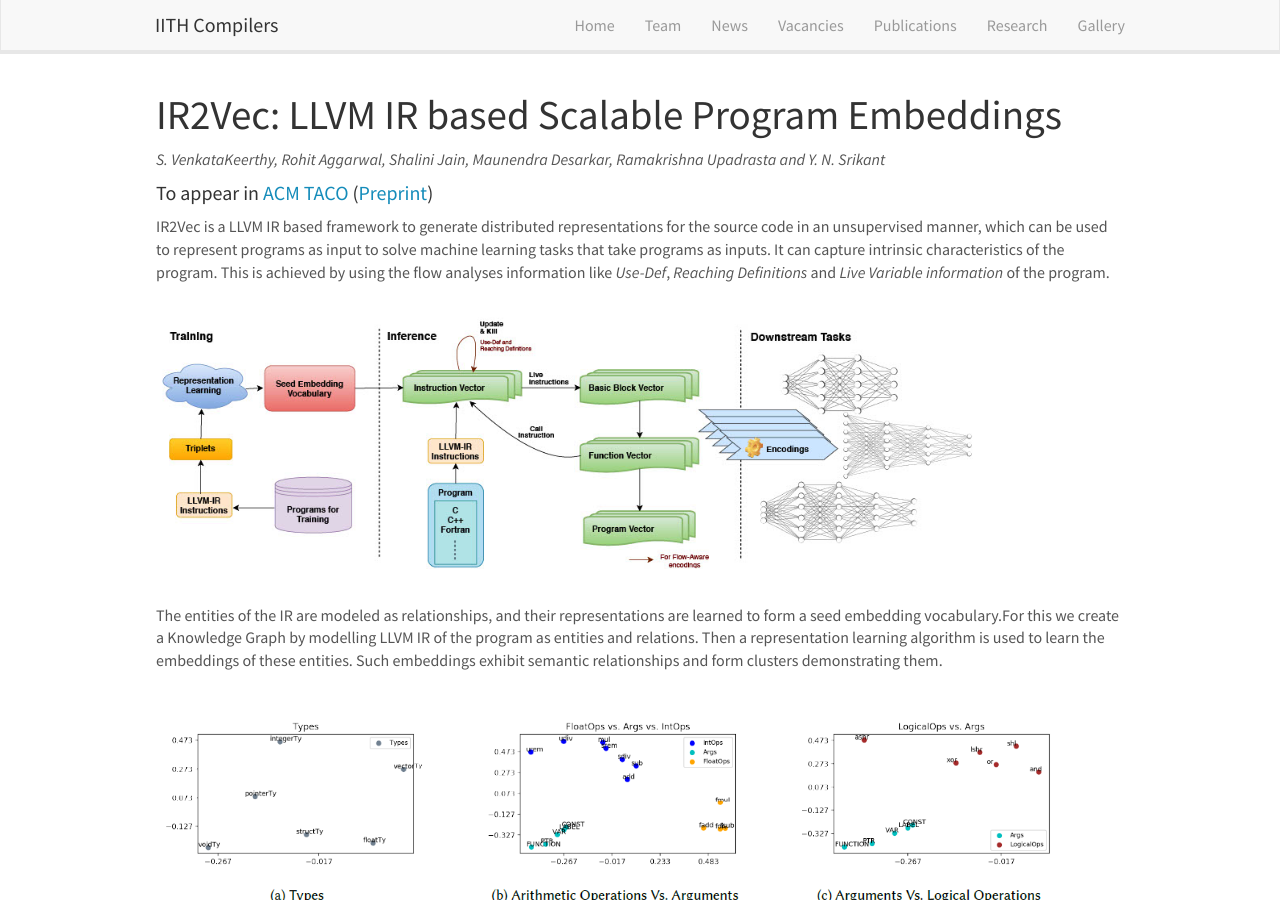
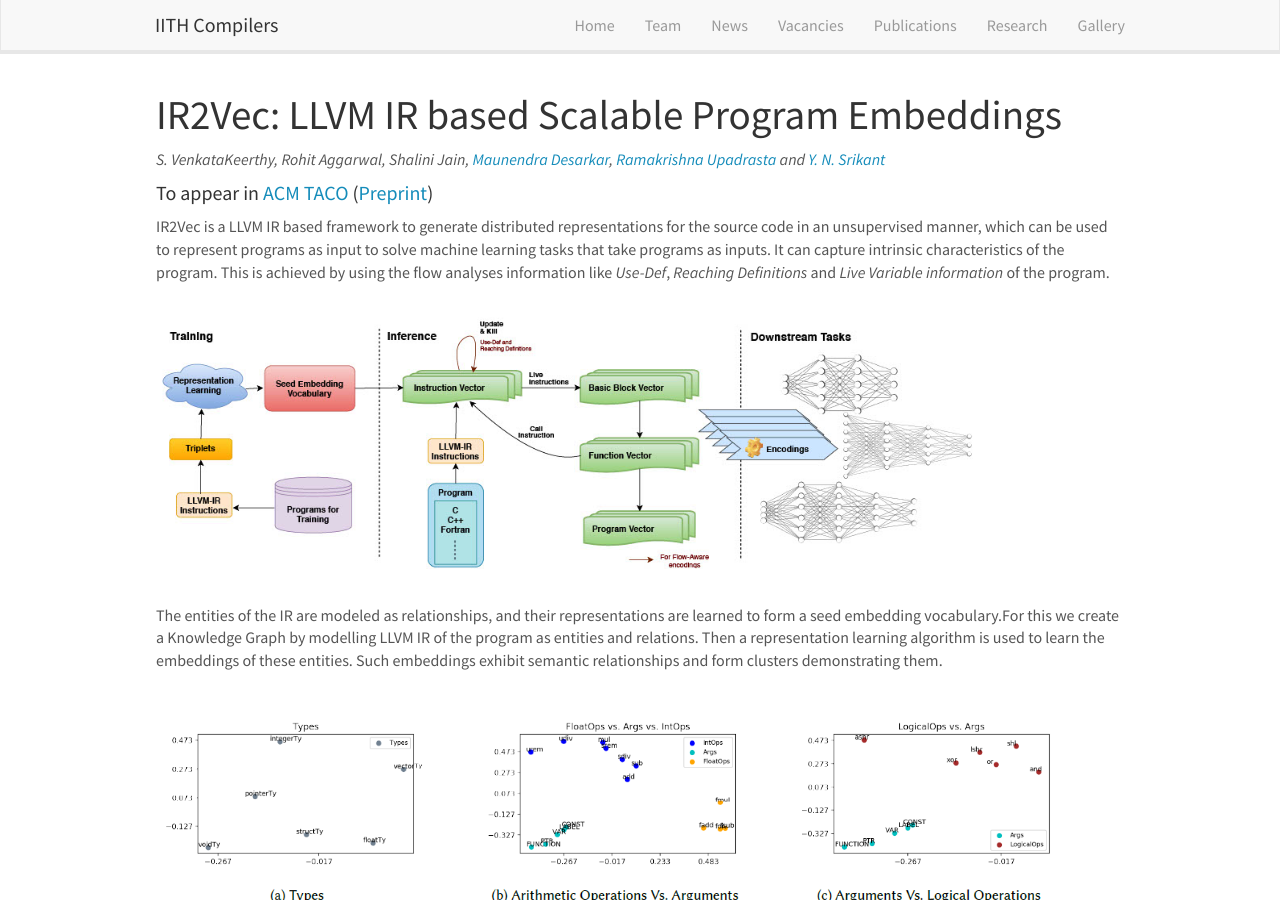
Before and after one commit to utpalbora/compilers.cse.iith.ac.in, a Jekyll site: the page built from _pages/ir2vec.md, in a window 1280 px wide and 900 px high. Built offline with Jekyll 4.4.1, drawn with Linux system fonts in a browser that asks for light colours; nearby versions of some CDN libraries; part of the change alters nothing that is shown.

Commit message:
Open links in new tab in IR2Vec page

```diff
--- a/_pages/ir2vec.md
+++ b/_pages/ir2vec.md
@@ -7,8 +7,8 @@ permalink: /projects/ir2vec/
 ---
 
 # IR2Vec: LLVM IR based Scalable Program Embeddings
-*S. VenkataKeerthy, Rohit Aggarwal, Shalini Jain, Maunendra Desarkar, Ramakrishna Upadrasta and Y. N. Srikant*
-#### To appear in [ACM TACO](https://dl.acm.org/journal/taco) ([Preprint](https://arxiv.org/abs/1909.06228))
+*S. VenkataKeerthy, Rohit Aggarwal, Shalini Jain, [Maunendra Desarkar](https://www.iith.ac.in/~maunendra/){:target="_blank"}, [Ramakrishna Upadrasta](https://www.iith.ac.in/~ramakrishna){:target="_blank"} and [Y. N. Srikant](https://www.csa.iisc.ac.in/~srikant/){:target="_blank"}*
+#### To appear in [ACM TACO](https://dl.acm.org/journal/taco){:target="_blank"} ([Preprint](https://arxiv.org/abs/1909.06228){:target="_blank"})
 
 IR2Vec is a LLVM IR based framework to generate distributed representations for the source code in an unsupervised manner, which can be used to represent programs as input to solve machine learning tasks that take programs as inputs.
 It can capture intrinsic characteristics of the program. This is achieved by using the flow analyses information like *Use-Def*, *Reaching Definitions* and *Live Variable information* of the program.
@@ -22,7 +22,6 @@ The entities of the IR are modeled as relationships, and their
 representations are learned to form a seed embedding vocabulary.For this we create a Knowledge Graph by modelling LLVM IR of the program as entities and relations. Then a representation learning algorithm is used to learn the embeddings of these entities. Such embeddings exhibit semantic relationships and form clusters demonstrating them.
 
 <figure>
-<!-- <img src="{{ site.url }}{{ site.baseurl }}/images/projects/ir2vec/TransE-IR2Vec.jpg" width="60%"> -->
 <img src="{{ site.url }}{{ site.baseurl }}/images/projects/ir2vec/clusters.png" width="95%">
 </figure>
 
```
